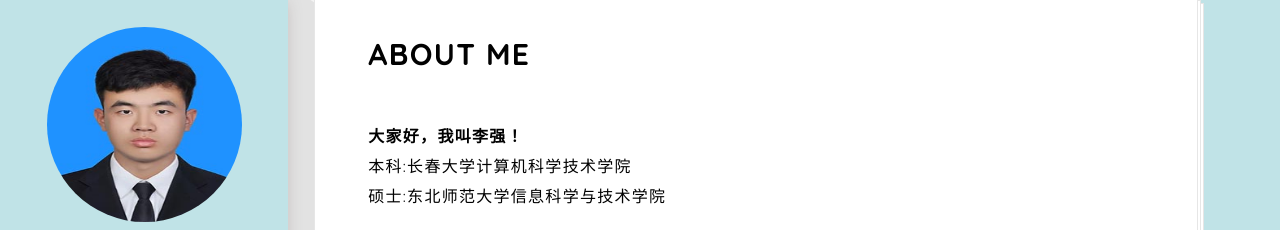
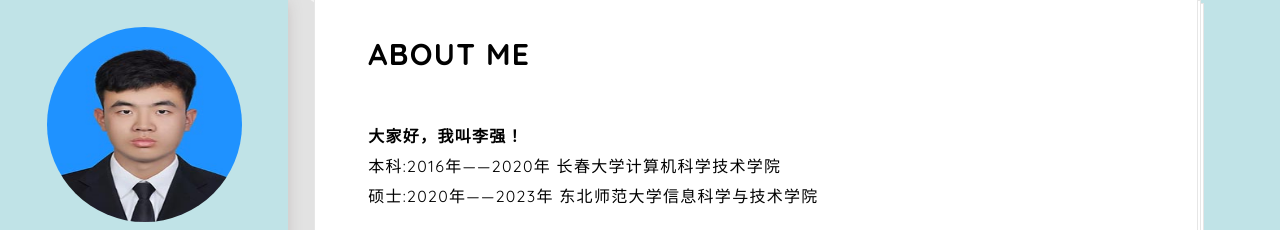
Before and after one commit to LiQiang0307/liqiang0307.github.io, a plain HTML site: page index.html in a window 1280 px wide. Shown: the part 93-323 px from the top of the page. Drawn offline with Linux system fonts and the light colour scheme; some packages are replaced by stand-ins of ours; a script that the page names is missing; files whose address does not match are found by name.

Commit message:
Update index.html

```diff
--- a/index.html
+++ b/index.html
@@ -96,8 +96,8 @@
                     <h2 class="title-lg text-upper">About Me</h2>
 
                     <p><b>大家好，我叫李强！</b><br>
-                            本科:长春大学计算机科学技术学院<br>
-                            硕士:东北师范大学信息科学与技术学院
+                            本科:2016年——2020年 长春大学计算机科学技术学院<br>
+                            硕士:2020年——2023年 东北师范大学信息科学与技术学院
                     </p>
 
                     <p class="text-right">
```
